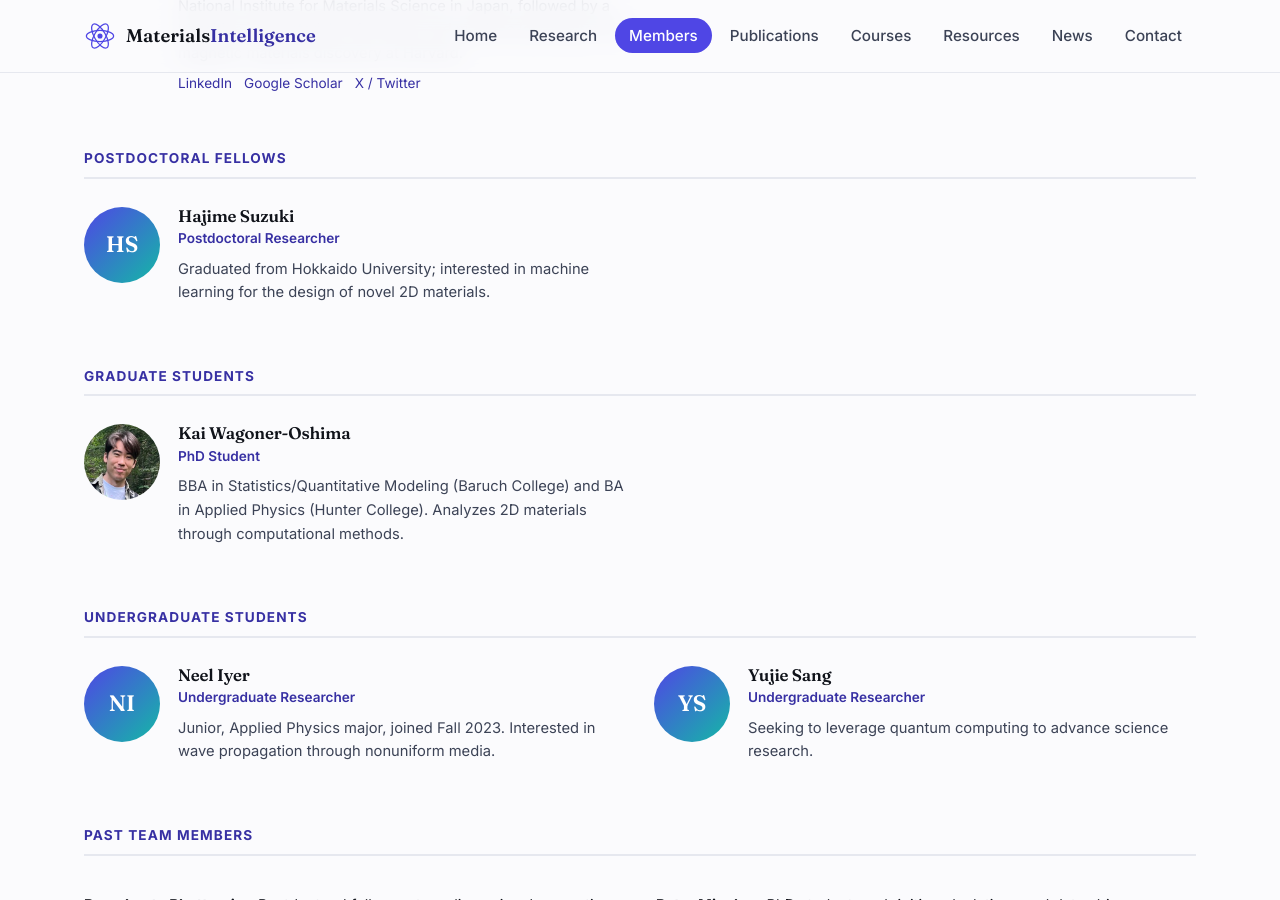
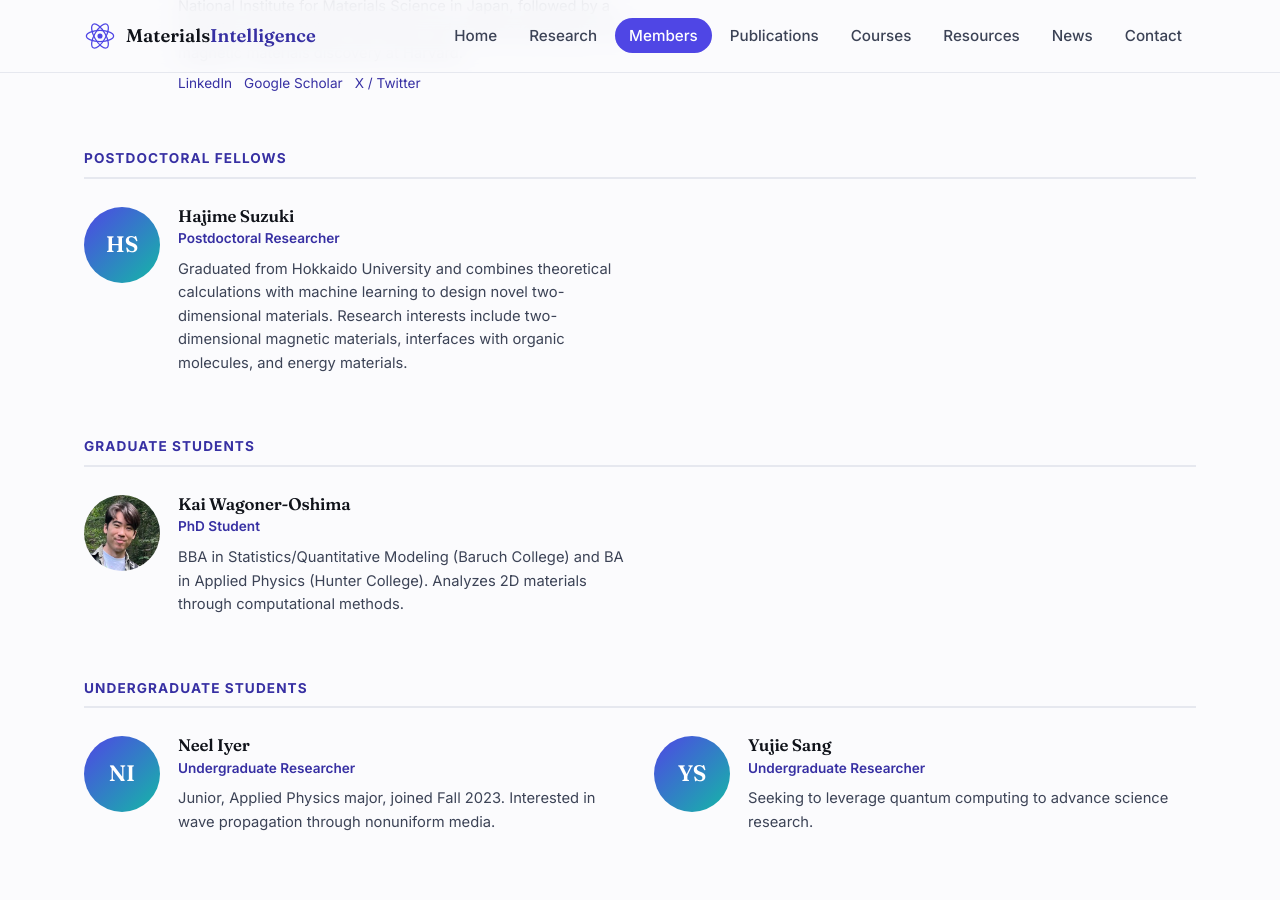
Before and after one commit to quantum-intelligence/materials-intelligence-website, a Jekyll site: the page built from members/index.html, in a window 1280 px wide and 900 px high, scrolled down 626 px. Built offline with Jekyll 4.4.1, drawn with Linux system fonts in a browser that asks for light colours.

Commit message:
Update Hajime Suzuki's bio
Co-Authored-By: Claude Opus 5.5 <noreply@anthropic.com>

```diff
--- a/_data/members.yml
+++ b/_data/members.yml
@@ -22,7 +22,11 @@
     - name: Hajime Suzuki
       role: Postdoctoral Researcher
       initials: HS
-      bio: Graduated from Hokkaido University; interested in machine learning for the design of novel 2D materials.
+      bio: >-
+        Graduated from Hokkaido University and combines theoretical
+        calculations with machine learning to design novel two-dimensional
+        materials. Research interests include two-dimensional magnetic
+        materials, interfaces with organic molecules, and energy materials.
 
 - key: grad
   title: Graduate Students
```
